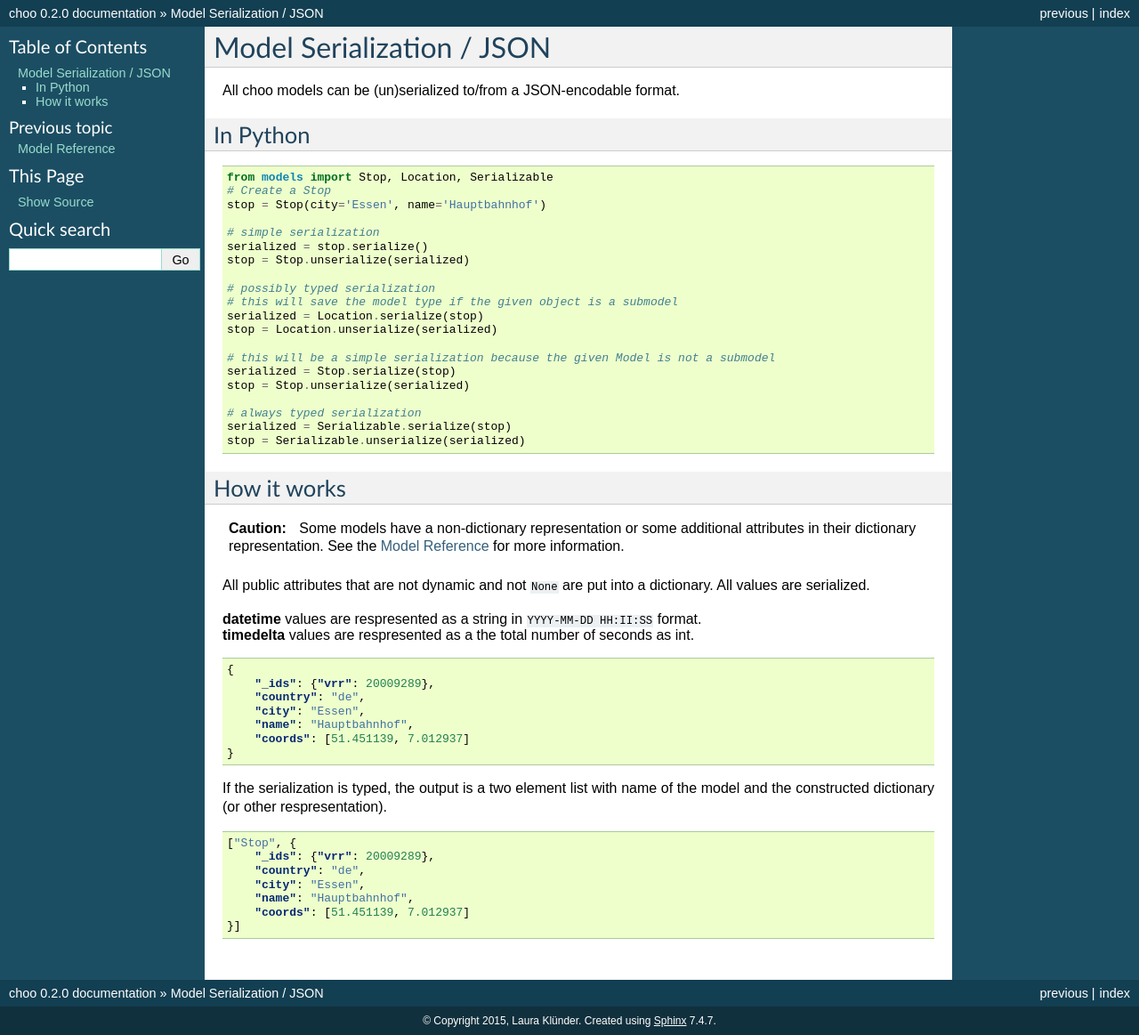
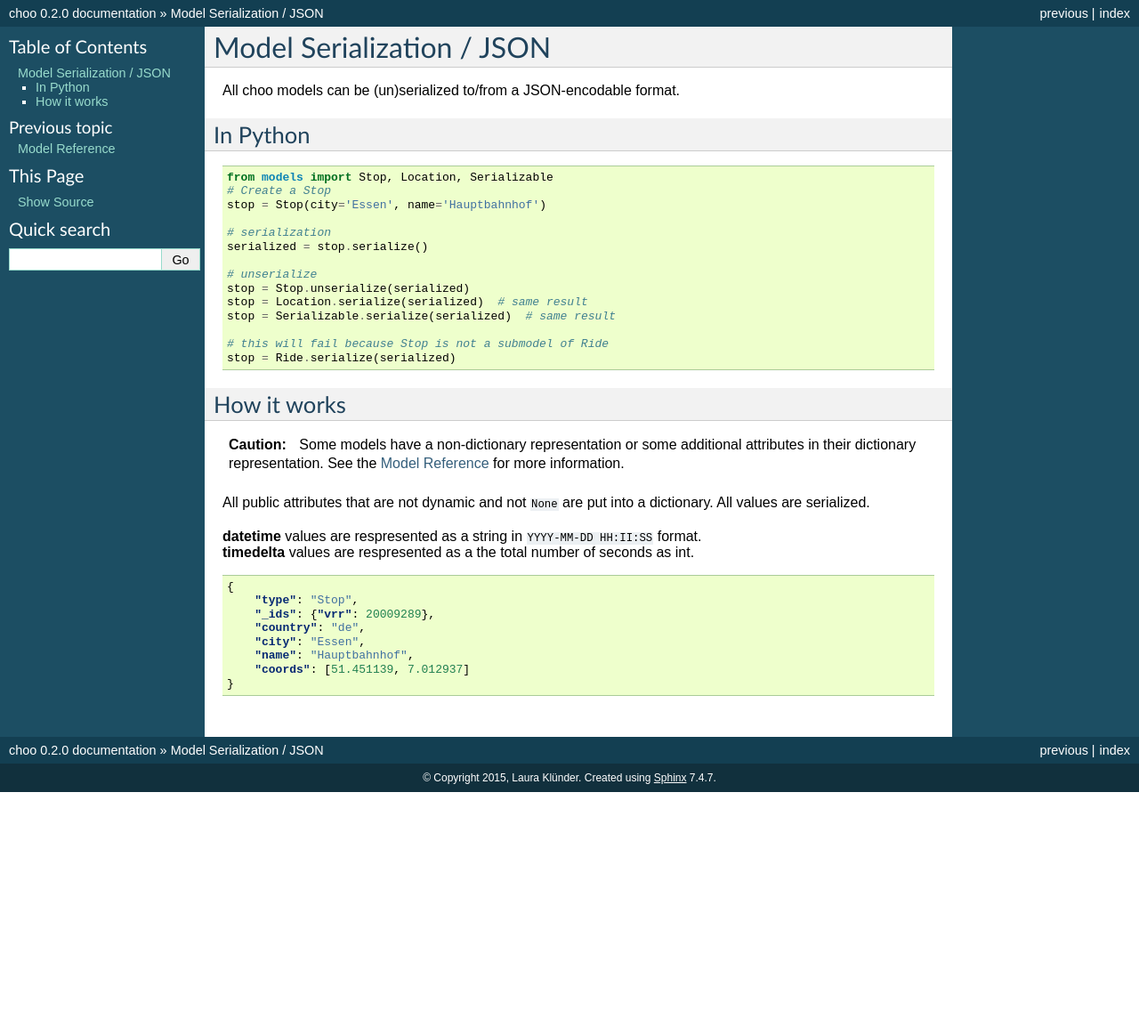
Before and after one commit to codingcatgirl/choo, a Sphinx documentation site: the page built from docs/choo/serializing.rst, in a window 1280 px wide. Shown: the whole page at 89% size. Built offline with Sphinx 7.4.7, drawn with Linux system fonts in a browser that asks for light colours; after the commit the page ends 900 px from its top, so only the background shows below that.

Commit message:
remove typed serialization and simply always include type

```diff
--- a/docs/choo/serializing.rst
+++ b/docs/choo/serializing.rst
@@ -12,22 +12,16 @@ In Python
     # Create a Stop
     stop = Stop(city='Essen', name='Hauptbahnhof')
 
-    # simple serialization
+    # serialization
     serialized = stop.serialize()
+
+    # unserialize
     stop = Stop.unserialize(serialized)
+    stop = Location.serialize(serialized)  # same result
+    stop = Serializable.serialize(serialized)  # same result
 
-    # possibly typed serialization
-    # this will save the model type if the given object is a submodel
-    serialized = Location.serialize(stop)
-    stop = Location.unserialize(serialized)
-
-    # this will be a simple serialization because the given Model is not a submodel
-    serialized = Stop.serialize(stop)
-    stop = Stop.unserialize(serialized)
-
-    # always typed serialization
-    serialized = Serializable.serialize(stop)
-    stop = Serializable.unserialize(serialized)
+    # this will fail because Stop is not a submodel of Ride
+    stop = Ride.serialize(serialized)
 
 
 How it works
@@ -46,21 +40,10 @@ All public attributes that are not dynamic and not ``None`` are put into a dicti
 .. code-block:: json
 
     {
+        "type": "Stop",
         "_ids": {"vrr": 20009289},
         "country": "de",
         "city": "Essen",
         "name": "Hauptbahnhof",
         "coords": [51.451139, 7.012937]
     }
-
-If the serialization is typed, the output is a two element list with name of the model and the constructed dictionary (or other respresentation).
-
-.. code-block:: json
-
-    ["Stop", {
-        "_ids": {"vrr": 20009289},
-        "country": "de",
-        "city": "Essen",
-        "name": "Hauptbahnhof",
-        "coords": [51.451139, 7.012937]
-    }]
```
Also changed, not shown: docs/choo/start.rst (+31 -29 lines), 5 other files.
